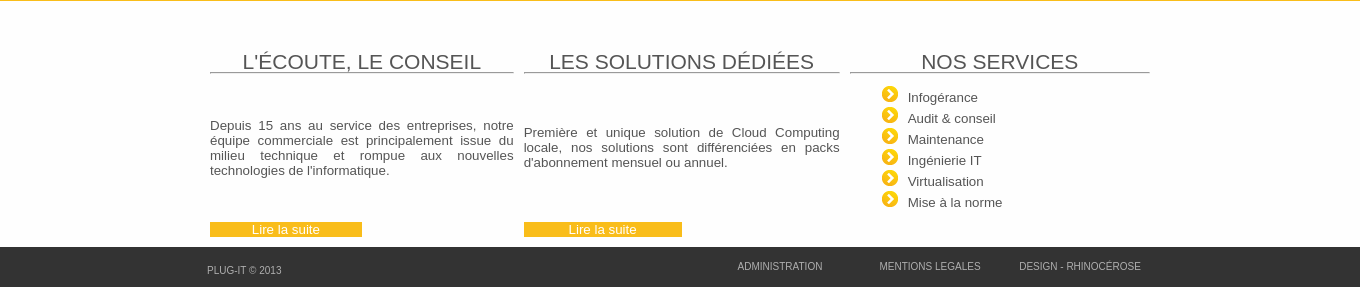
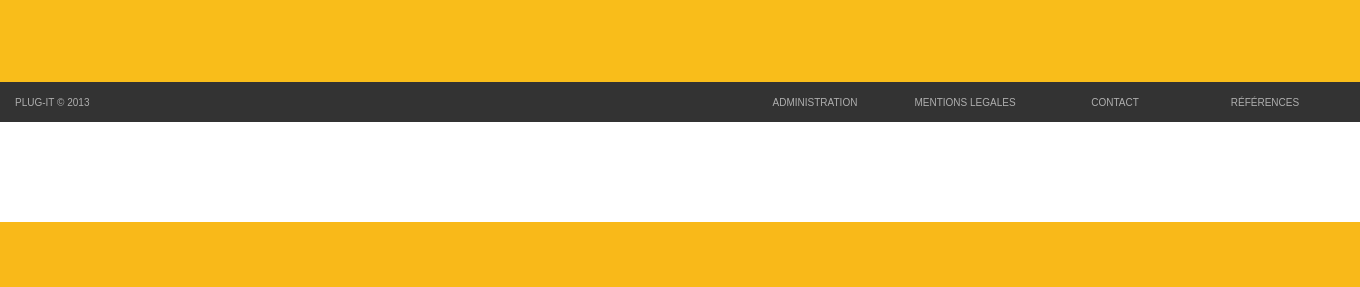
Before and after one commit to Berhomus/Plug-It_wordpress, a PHP site: page /plug-it/ in a window 1360 px wide. Shown: the part 578-865 px from the top of the page. After the commit the page ends 800 px from the top, so only its background shows below. Run offline with PHP 8.4, Linux system fonts and the light colour scheme; data comes from the database, SQL or seed files in the repository; some libraries are stand-ins or nearby versions.

Commit message:
noouvo with Pdo

```diff
--- a/Include/common/Banniere.php
+++ b/Include/common/Banniere.php
@@ -11,33 +11,30 @@ Name : Banniere.php => Plug-it
 	header( 'content-type: text/html; charset=utf-8' );
 
 ?>
-
-<script>
-
-function display_menu(id,pos){
-	 var menu = document.getElementById("menu_der_"+id);
-	 menu.style.display = "block";
-	 menu.style.position = "absolute";
-	 var w = document.body.clientWidth;
-	 var taille = (w-950+window.pageXOffset)/2+(7-pos)*100;
-	 menu.style.right=taille+"px";
-	 document.getElementById("menu_"+id).className = "menu_unselected_hover";
-}
-
-function undisplay_menu(id){
-	 var menu = document.getElementById("menu_der_"+id);
-	 menu.style.display = "none";
-	 document.getElementById("menu_"+id).className = "menu_unselected";
-}
+<script type="text/javascript">
+		function patate(id,position)
+		{
+			var ssmenu = document.getElementById('li_sousmenu'+id);
+			ssmenu.style.marginLeft=40+position*60+window.pageYOffset+"px";
+			ssmenu.style.marginTop=40+window.pageXOffset+"px";
+			if(ssmenu.style.display != 'block')
+			{
+				ssmenu.style.display = 'block';
+			}
+			else
+			{
+				ssmenu.style.display = 'none';
+			}
+		}
 </script>
 
+
 <div>
-	<div style="margin-left:auto; width:950px; margin-right:auto"><a style="text-decoration:none;border:none;" href="index.php?page=accueil"><img src="images/logotype_plug_it.png" style="position:absolute; float:left; bottom:25%; "/></a>
-	<table style="position:relative; float:right; margin-left:10px;" height="137px" class="menu" cellspacing="0">
-		<tr>
+	<div style="min-width:1350px;"><a href="index.php?page=accueil"><img src="images/logotype_plug_it(transparence).png" style="float:left; margin:13px 50px 13px 13px;"/></a>
+	<ul id="menu">
 		<?php
 		require_once('./connexionbddplugit.class.php');
-
+		$position=1;
 		try
 		{
 			$rq = connexionbddplugit::getInstance()->query("SELECT * FROM menu ORDER BY position");
@@ -46,60 +43,33 @@ function undisplay_menu(id){
 			{
 				if($ar['active'] == true)
 				{
-					echo '<td onclick="location.href=\''.$ar['lien'].'\'"';
+					echo '
+					<li id="li" onmouseout="patate('.$ar['id'].')" onmouseover="patate('.$ar['id'].','.$position.')"><a href="'.$ar['lien'].'"';
+					echo '>'.$ar['nom'].'</a></li>';
 
-					$bdd = connexionbddplugit::getInstance();
-					$rq2 = $bdd->prepare("SELECT count(id) as nbr FROM sousmenu WHERE menu=?");
-					$rq2->execute(array($ar['id']));
+					$sm = connexionbddplugit::getInstance()->query("SELECT * FROM sousmenu WHERE menu='".$ar['id']."' ORDER BY position");
 
-					$ar2=$rq2->fetch();
-					if($ar2['nbr'] > 0)
+					echo '<ul onmouseout="patate('.$ar['id'].')" onmouseover="patate('.$ar['id'].','.$position.')" id="li_sousmenu'.$ar['id'].'">';
+
+					while($sm1=$sm->fetch())
 					{
-						echo 'onmouseover="display_menu('.$ar['id'].','.$ar['position'].');" onmouseout="undisplay_menu('.$ar['id'].');"';
+						if($sm1['active'] == true)
+						{
+							echo '
+							<li id="li"><a href="'.$sm1['lien'].'"';
+							echo '>'.$sm1['nom'].'</a></li>';
+						}
 					}
 
-						if($ar['interne'] and $_GET['page'] == $ar['baseName'])
-							echo 'class="menu_selected"';
-						else
-							echo 'class="menu_unselected"';
-					echo ' id="menu_'.$ar['id'].'" >'.$ar['nom'].'</td>';
+					echo '</ul>';
 				}
+			$position++;
 			}
-
 		} catch ( Exception $e ) {
 			echo "Une erreur est survenue : ".$e->getMessage();
 		}
 
 		?>
-		</tr>
-	</table></div>
+	</ul>
+	</div>
 </div>
-
-<?php
-$rq = connexionbddplugit::getInstance()->query("SELECT * FROM menu ORDER BY position");
-
-		while($ar=$rq->fetch())
-		{
-			$bdd = connexionbddplugit::getInstance();
-			$rq2 = $bdd->prepare("SELECT count(id) as nbr FROM sousmenu WHERE menu=?");
-			$rq2->execute(array($ar['id']));
-
-				$ar2=$rq2->fetch();
-				if($ar2['nbr'] > 0)
-				{
-					$bdd = connexionbddplugit::getInstance();
-					$rq2 = $bdd->prepare("SELECT * FROM sousmenu WHERE menu=? ORDER BY position");
-					$rq2->execute(array($ar['id']));
-
-					echo '<div onmouseover="display_menu('.$ar['id'].','.$ar['position'].')" onmouseout="undisplay_menu('.$ar['id'].')" style="display:none;" id="menu_der_'.$ar['id'].'">
-							<ul class="sousmenu">';
-					while($ar2=$rq2->fetch())
-					{
-						echo '<li class="sousmenu_elem" onclick="location.href=\''.$ar2['lien'].'\'">'.$ar2['nom'].'</li>';
-					}
-					echo '</ul>
-					</div>';
-				}
-		}
-
-?>
--- a/Include/common/Pied.php
+++ b/Include/common/Pied.php
@@ -4,9 +4,10 @@ Last Update : 12/07/2013
 Name : Pied.php => Plug-it
 *********************************************************-->
 
+
 <!--<span style="position:absolute;top:40%;left:10%;">Plug-It &copy; 2013 <!-- AddThis Follow BEGIN</span> -->
-<div style="margin-left:auto; width:950px; margin-right:auto">
-<table style="position:absolute; top:40%;">
+<div style="min-width:1350px;">
+<table style="float:left; height:40px; margin-left:13px; margin-right:50px;">
 	<tr>
 		<td>
 		Plug-It &copy; 2013
@@ -23,7 +24,7 @@ Name : Pied.php => Plug-it
 		</td>
 	</tr>
 </table>
-<table style="position:relative; float:right; top:0px; height:40px" cellspacing="0">
+<table style="height:40px; float:right; margin-right:20px;" cellspacing="0">
 	<tr>
 		<?php
 		if(isset($_SESSION['id']))
@@ -46,8 +47,12 @@ Name : Pied.php => Plug-it
 			MENTIONS LEGALES
 		</td>
 
-		<td class="boutbout" onclick="location.href='http://www.rhinocerose.fr/'" >
-			Design - Rhinoc&eacuterose
+		<td class="boutbout" onclick="location.href='index.php?page=contact'" >
+			Contact
+		</td>
+
+		<td class="boutbout" onclick="location.href='index.php?page=references'" >
+			Références
 		</td>
 	</tr>
 
--- a/Include/invite/accueil.php
+++ b/Include/invite/accueil.php
@@ -15,7 +15,7 @@ Name : accueil.php => Plug-it
 		case 'main':
 
 ?>
-			<div style="background-color:#f9bd1a; height:475px; width:100%; padding-top:1%;">
+			<div style="background-color:#f9bd1a; height:556px; width:100%; padding-top:1%;">
 				<div id="iview">
 				<?php
 
@@ -64,131 +64,6 @@ Name : accueil.php => Plug-it
 				</div>
 			</div>
 
-			<div style="margin-top:40px; margin-left:auto; margin-right:auto; width:1200px;">
-				<table class="table_accueil" border="0" cellspacing="10" cellpadding="10">
-					<tr>
-						<td>
-							<h2>L'écoute, le conseil</h2>
-							<hr style="color:#dedede"/>
-						</td>
-
-						<td>
-							<h2>Les solutions dédiées</h2>
-							<hr style="color:#dedede"/>
-						</td>
-
-						<td>
-							<h2>Nos services</h2>
-							<hr style="color:#dedede"/>
-						</td>
-					</tr>
-
-					<tr>
-						<td>
-							Depuis 15 ans au service des entreprises,
-							notre équipe commerciale est principalement
-							issue du milieu technique et rompue aux
-							nouvelles technologies de l'informatique.
-						</td>
-
-						<td>
-							Première et unique solution de Cloud Computing locale,
-							nos solutions sont différenciées en packs d'abonnement mensuel ou annuel.
-						</td>
-
-						<td>
-
-						<?php
-							require_once('./connexionbddplugit.class.php');
-
-							connexionbddplugit::getInstance()->query("UPDATE services SET corps = replace(corps, '<br/>', '')");
-							$retour = connexionbddplugit::getInstance()->query('SELECT * FROM services ORDER BY ordre');
-							echo '<table style="margin-left:auto; margin-right:auto; width:80%;">';
-							while ($donnees = $retour->fetch())
-							{
-								echo'<tr>
-									<td><img style="margin-right:10px;" src="images/fleche.png" /><a class="mail" href="index.php?page=services&mode=viewone&id='.$donnees['id'].'">'.$donnees['subtitre'].'</a></td>
-								</tr>';
-							}
-							echo '</table>';
-
-						?>
-
-						</td>
-					</tr>
-
-					<tr>
-						<td onclick="location.href='index.php?page=accueil&sub=conseil'" style="cursor:pointer;">
-							<p class="bouton">Lire la suite</p>
-						</td>
-
-						<td onclick="location.href='index.php?page=accueil&sub=sol'" style="cursor:pointer;">
-							<p class="bouton">Lire la suite</p>
-						</td>
-
-						<td>
-
-						</td>
-					</tr>
-				</table>
-			</div>
-<?php
-		break;
-
-		case 'sol':
-?>
-			<div style="margin-left:auto; margin-right:auto; width:95%;">
-				<img src="images/solutions_dediees.png" style="float:left;"/>
-
-				<div style="float:left; margin-left:20px;">
-
-					<p style="text-align: justify;">
-
-							<h4 style="text-transform:uppercase;"><img src="images/fleche.png"/>
-							Première et unique solution de Cloud Computing locale,nos solutions <br/>
-							sont différenciées en packs d'abonnement mensuel ou annuel.
-							</h4>
-							<br/>
-							On y trouve en premier lieu notre solution de bureau virtuel sous serveurs Microsoft© Windows 2008 et <br/>
-							suites Microsoft© Office Pro 2010 mais aussi des boites aux lettres Microsoft© Exchange avec toutes <br/>
-							ses fonctionnalités de partage, du filtrage antispam, de la sauvegarde en ligne,de la Gestion <br/>
-							commerciale, des logiciels de comptabilité, etc.
-							<br/>
-							<br/>
-							Le travail coopératif n'est pas en reste avec notre offre Wanashare<br/>
-							où nous mettons en œuvre Microsoft© Sharepoint 2010.
-					</p>
-				</div>
-			</div>
-
-<?php
-		break;
-
-		case 'conseil':
-?>
-			<div style="margin-left:auto; margin-right:auto; width:95%;">
-				<img src="images/ecoute_conseil.png" style="float:left;"/>
-
-				<div style="float:left; margin-left:20px;">
-
-					<p style="text-align: justify;">
-
-							<h4 style="text-transform:uppercase;"><img src="images/fleche.png"/>
-							Depuis 15 ans au service des entreprises, notre équipe commerciale est <br/>
-							principalement issue du milieu technique et rompue aux nouvelles <br/>
-							technologies de l'informatique.
-							</h4>
-							<br/>
-							Cette particularité a pour avantage de mieux traduire les besoins exprimés par nos clients et ainsi de <br/>
-							naturellement d'effectuer une parfaite transmission des besoins à notre service technique.<br/>
-							Nous sommes à même de proposer notre expertise en matière d'audit et de conseils en informatique et <br/>
-							d'œvrer en tant que maître d'œuvre.
-							<br/>
-							<br/>
-							De la rédaction de vos cahiers des charges au suivi de la réalisation et à la recette de l'ensemble.
-					</p>
-				</div>
-			</div>
 <?php
 		break;
 
```
Also changed, not shown: Include/admin/admin.php (+3 -4 lines), Include/common/Corps.php (+22 -22 lines), Include/invite/boutique.php (+40 -57 lines), Include/admin/admin_article.php (added), Include/invite/cloud.php (added), Include/invite/telphonie.php (added), Include/invite/webapps.php (added).
